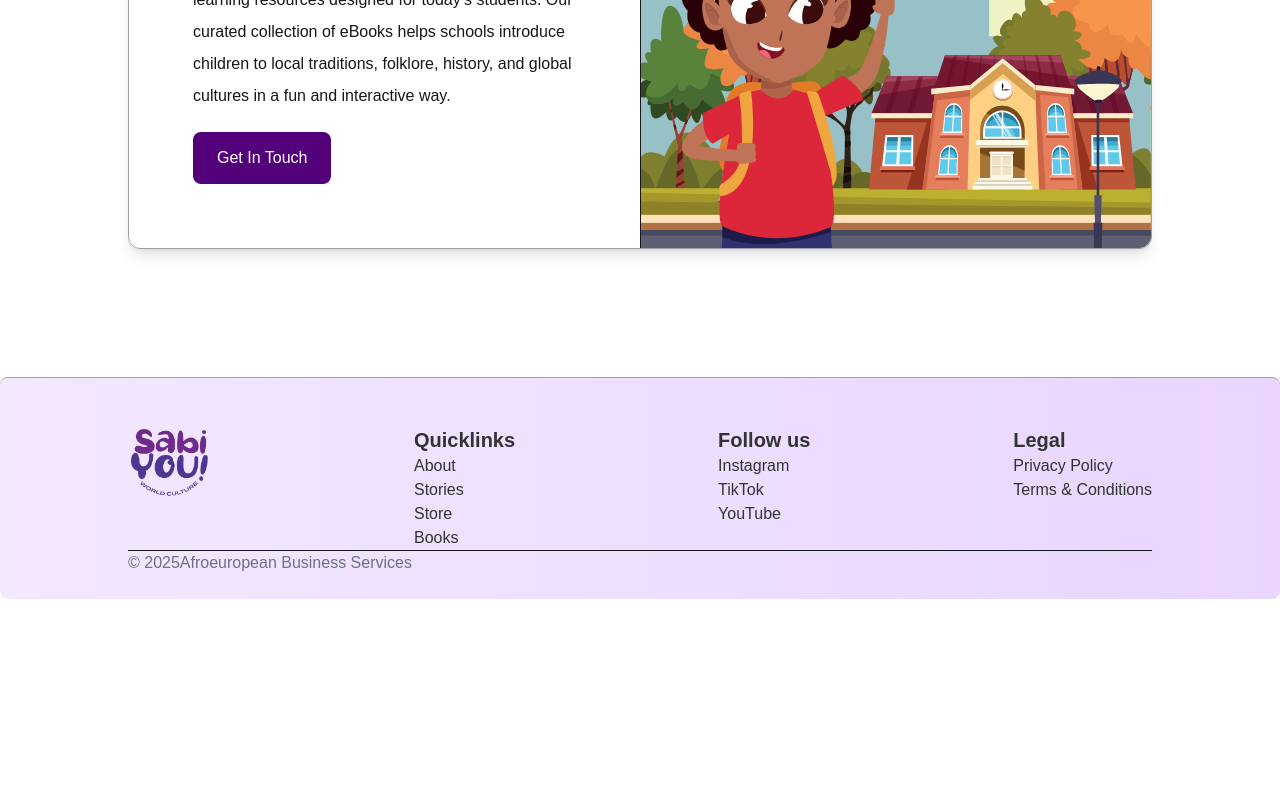
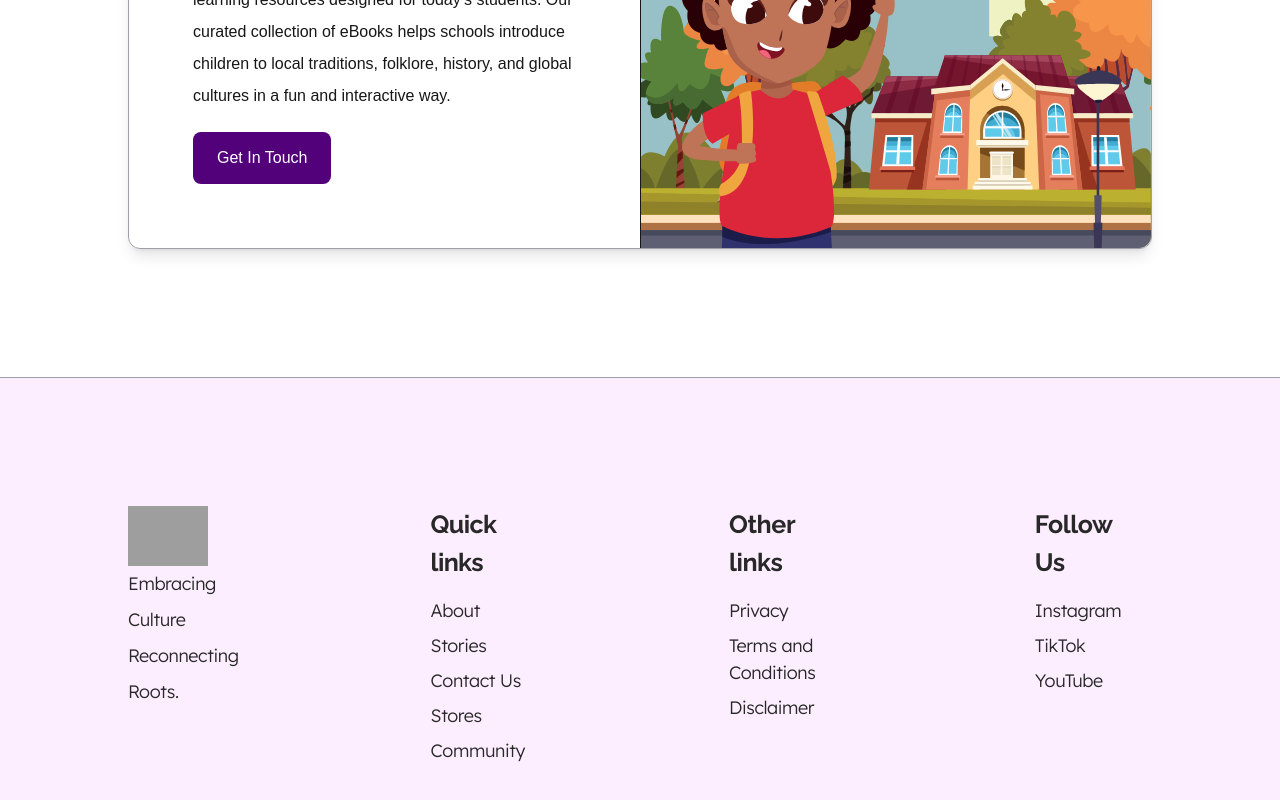
Before and after one commit to benedixit34/sy-bookstore, a Next.js app: page / in a window 1280 px wide. Shown: the part 1917-2717 px from the top of the page. Before the commit the page ends 2516 px from the top, so only its background shows below. Built offline with nearby package versions, Linux system fonts and the light colour scheme; grey boxes are pictures that could not be loaded.

Commit message:
Updated Design

```diff
--- a/src/app/components/Footer.tsx
+++ b/src/app/components/Footer.tsx
@@ -1,76 +1,45 @@
-
-"use client";
-
-import {
-  Footer,
-  FooterCopyright,
-  FooterDivider,
-  FooterLink,
-  FooterLinkGroup,
-  FooterTitle,
-
-} from "flowbite-react";
 import Image from "next/image";
-
-
-
+import Link from "next/link";
 
 export function FooterBottom() {
     return (
+        <footer
+            className="border-t-1 border-zinc-400 font-[family-name:var(--font-lexend)] font-light lg:p-32 py-24 px-4 sm:px-10 tracking-tight bg-[#f7c6ff]/30 flex flex-col lg:flex-row text-[#282829] gap-x-48 gap-y-10 justify-center">
+            <div className="space-y-6">
+                <Link href="/" ><Image src="/images/sabiyou_logo.png" alt="Sabiyou Logo" width={150} height={150} className="lg:w-20 w-14" /></Link>
+                <p className="text-[18px] leading-loose">Embracing Culture <br /> Reconnecting Roots.</p>
+            </div>
 
-    <Footer container className="border-t-[0.5px] border-zinc-400 bg-gradient-to-r from-[#F3E8FF] to-[#E9D5FF]
-    px-10 lg:px-32 text-[16px] pt-12">
-      <div className="w-full">
-        <div className="grid w-full justify-between sm:flex sm:justify-between md:flex md:grid-cols-1 gap-y-8">
-          <div>
-            <Image
-              className="h-18 w-full"
-              src="/sabiyou.png"
-              alt="Flowbite Logo"
-              width={70}
-              height={70}
-
-            />
+            <div className="space-y-4 lg:space-x-10">
+                <h6 className="text-[25px] font-bold tracking-tight font-[family-name:var(--font-raleway)]">Quick links</h6>
+                <div className="flex flex-col space-y-2 text-[18px]">
+                    <Link href="/about" className="hover:text-[#53007B]">About</Link>
+                    <Link href="/blog" className="hover:text-[#53007B]">Stories</Link>
+                    <Link href="/contact" className="hover:text-[#53007B]">Contact Us</Link>
+                    <Link href="/store" className="hover:text-[#53007B]">Stores</Link>
+                    <Link href="/community" className="hover:text-[#53007B]">Community</Link>
+                </div>
+            </div>
 
 
+            <div className="space-y-4 lg:space-x-10">
+                <h6 className="text-[25px] font-bold tracking-tigh font-[family-name:var(--font-raleway)]">Other links</h6>
+                <div className="flex flex-col space-y-2 text-[18px]">
+                    <Link href="/privacy" className="hover:text-[#53007B]">Privacy</Link>
+                    <Link href="/terms" className="hover:text-[#53007B]">Terms and Conditions</Link>
+                    <Link href="/disclaimer" className="hover:text-[#53007B]">Disclaimer</Link>
+                </div>
             </div>
 
-            <div>
-              <FooterTitle title="Quicklinks" className="text-xl text-[#333333]" />
-              <FooterLinkGroup col className="text-md text-[#333333]">
-                <FooterLink href="#">About</FooterLink>
-                <FooterLink href="#">Stories</FooterLink>
-                <FooterLink href="#">Store</FooterLink>
-                 <FooterLink href="#">Books</FooterLink>
-              </FooterLinkGroup>
-            </div>
-            <div>
-              <FooterTitle title="Follow us" className="text-xl text-[#333333]" />
-              <FooterLinkGroup col className="text-md text-[#333333]">
-                <FooterLink href="#">Instagram</FooterLink>
-                <FooterLink href="#">TikTok</FooterLink>
-                <FooterLink href="#">YouTube</FooterLink>
-
-              </FooterLinkGroup>
-            </div>
-            <div>
-              <FooterTitle title="Legal"  className="text-xl text-[#333333]" />
-              <FooterLinkGroup col className="text-md text-[#333333]">
-                <FooterLink href="#">Privacy Policy</FooterLink>
-                <FooterLink href="#">Terms &amp; Conditions</FooterLink>
-              </FooterLinkGroup>
-            </div>
-
-        </div>
-        <FooterDivider />
-        <div className="w-full sm:flex sm:items-center sm:justify-between">
-          <FooterCopyright href="#" by="Afroeuropean Business Services" year={new Date().getFullYear()} className="text-md"/>
-          <div className="mt-4 flex space-x-6 sm:mt-0 sm:justify-center">
-
+            <div className="space-y-4 lg:space-x-10">
+                <h6 className="text-[25px] font-bold tracking-tigh font-[family-name:var(--font-raleway)]">Follow Us</h6>
+                <div className="flex flex-col space-y-2 text-[18px]">
+                    <Link href="https://www.instagram.com/heartofafrica2025/" className="hover:text-[#53007B]">Instagram</Link>
+                    <Link href="https://tiktok.com/@sabiyouculture" className="hover:text-[#53007B]">TikTok</Link>
+                    <Link href="https://youtube.com/@heartofafrica2025" className="hover:text-[#53007B]">YouTube</Link>
                 </div>
             </div>
-      </div>
-    </Footer>
+        </footer>
 
     );
 }
--- a/src/app/components/Hero.tsx
+++ b/src/app/components/Hero.tsx
@@ -6,7 +6,8 @@ export function Hero() {
             <div className="flex flex-col pt-24 lg:pt-48 pb-16 mx-4 xl:mx-32 justify-center ">
                 <div className="px-4 pb-8 flex flex-col gap-y-12 lg:gap-12 lg:pb-16">
                     <div className="content-center justify-self-center md:text-center mt-12 lg:mt-0">
-                        <h1 className="mb-4 text-4xl text-left md:text-center font-bold leading-12 xl:leading-18 tracking-tight font-[raleway] md:text-5xl xl:text-6xl">
+                        <h1 className="mb-4 text-3xl text-left md:text-center font-bold leading-12 xl:leading-18
+                        tracking-tight font-[raleway] md:text-5xl xl:text-6xl">
                             Get Culture E-Books
                             <br />
                             At A Discounted Price!
--- a/src/app/components/NavBar.tsx
+++ b/src/app/components/NavBar.tsx
@@ -42,10 +42,11 @@ export function NavBar() {
             </nav>
             {isOpen &&
                 <div className="transition-all duration-300 ease-in-out transform lg:hidden flex flex-col bg-white gap-y-10 h-[90vh] pt-12 pl-10 text-[22px] tracking-tighter font-bold overflow-hidden max-h-screen">
-                    <a href="" className="py-2 px-4 rounded-lg hover:text-[#53007B]">Home</a>
-                    <a href="" className="py-2 px-4 rounded-lg hover:text-[#53007B]">About</a>
-                    <a href="" className="py-2 px-4 rounded-lg hover:text-[#53007B]">Blog</a>
-                    <a href="" className="py-2 px-4 rounded-lg hover:text-[#53007B]">Contact Us</a>
+                    <Link href="/" className="py-2 px-4 rounded-lg hover:text-[#53007B]">Home</Link>
+                    <Link href="/book/list" className="py-2 px-4 rounded-lg hover:text-[#53007B]">Books</Link>
+                    <Link href="/book/library" className="py-2 px-4 rounded-lg hover:text-[#53007B]">Library</Link>
+                    <Link href="/cart" className="py-2 px-4 rounded-lg hover:text-[#53007B]">Cart</Link>
+                    <Link href="/auth/login" className="py-2 px-4 rounded-lg hover:text-[#53007B]">Login</Link>
                 </div>
             }
 
```
Also changed, not shown: 1 other file (tests, documents, lock files or other folders). Lines whose indentation alone changed are shown as unchanged.
